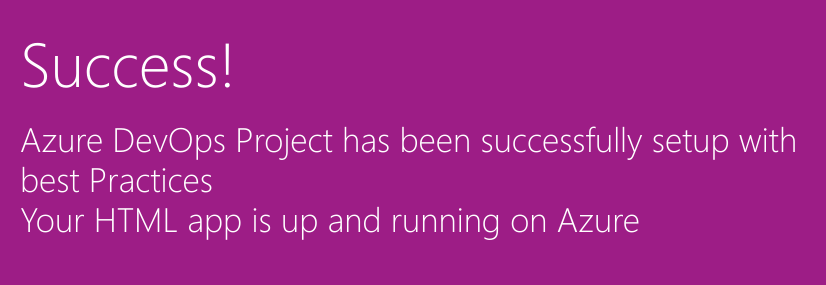
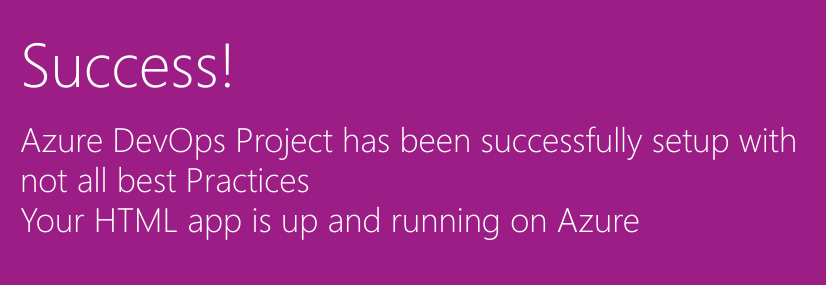
Before and after one commit to pranab1995/GIT-ASSIGNMENT, a plain HTML site: page index.html in a window 1280 px wide. Shown: the part 352-637 px from the top of the page, 205-1031 px from the left. Drawn offline with Linux system fonts and the light colour scheme.

Commit message:
made changes in index file

```diff
--- a/index.html
+++ b/index.html
@@ -19,7 +19,7 @@
         </div>
             <div class="content-body">
                 <div class="success-text">Success!</div>
-                <div class="description line-1"> Azure DevOps Project has been successfully setup with best Practices</div>
+                <div class="description line-1"> Azure DevOps Project has been successfully setup with not all best Practices</div>
                 <div class="description line-2"> Your HTML app is up and running on Azure</div>
                 <div class="next-steps-container">
                     <div class="next-steps-header">Next up</div>
```
